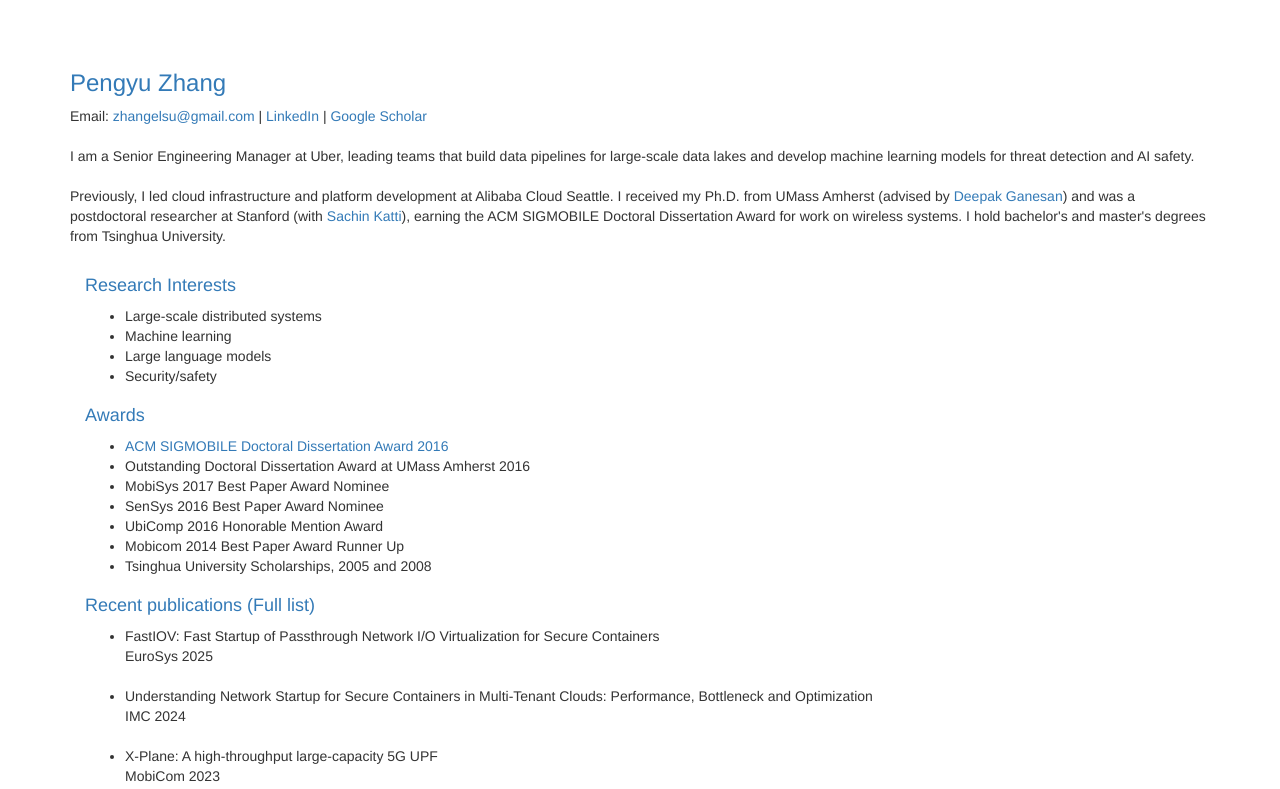
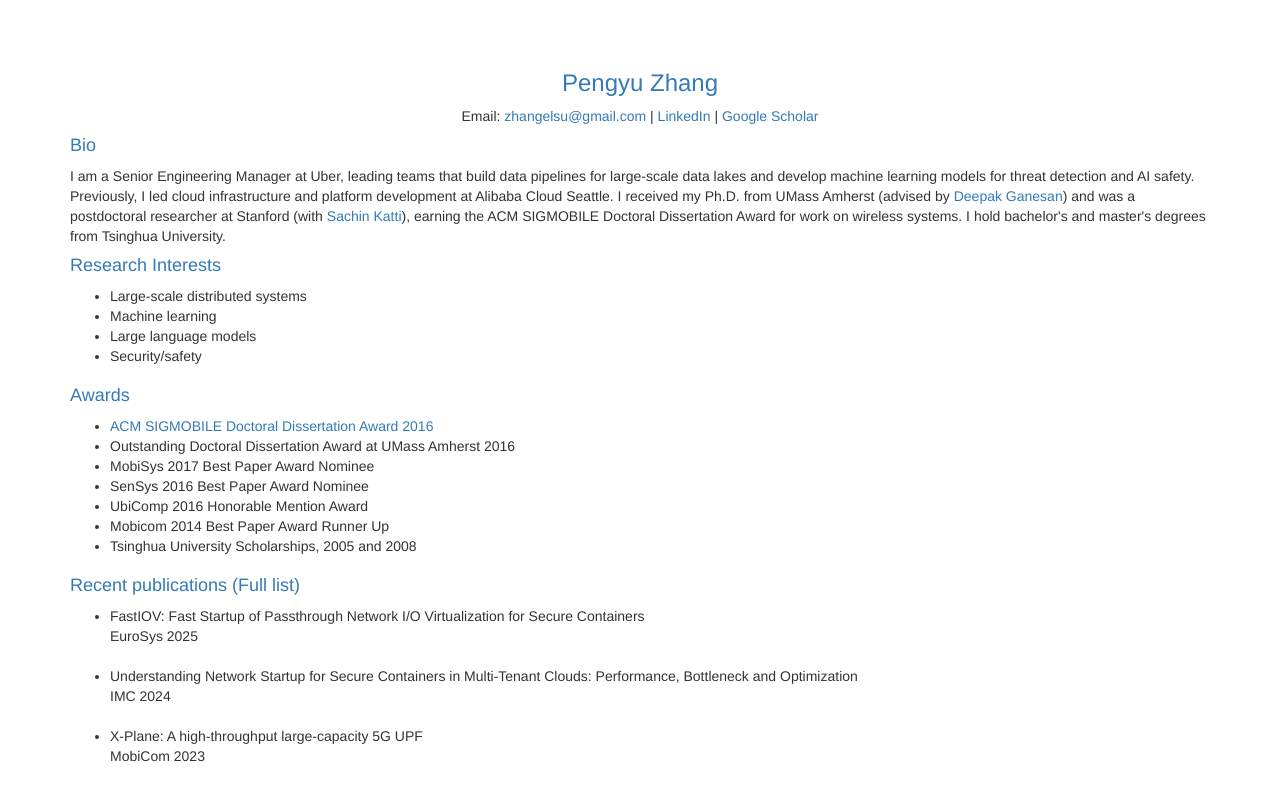
Before and after one commit to pengyuzhang/pengyuzhang.github.io, a plain HTML site: page index.html in a window 1280 px wide. Shown: the top 789 px of the page. Drawn offline with nearby package versions, Linux system fonts and the light colour scheme.

Commit message:
Update index.html

```diff
--- a/index.html
+++ b/index.html
@@ -19,16 +19,16 @@
     </head>
     <body>
         <div class="container">
-            <h3 class="text-left text-primary">Pengyu Zhang</h3>
-            <div style="display: block;">
+            <h3 class="text-center text-primary">Pengyu Zhang</h3>
+            <div style="display: block; text-align: center;">
                 Email: <a href="mailto:zhangelsu@gmail.com">zhangelsu@gmail.com</a> |
                 <a href="https://www.linkedin.com/in/pengyu-zhang-5a192a28/">LinkedIn</a> |
                 <a href="https://scholar.google.com/citations?hl=en&user=P5Im3XwAAAAJ&view_op=list_works&sortby=pubdate">Google Scholar</a>
             </div>
-            <div style="display: block;"> <br>
-                I am a Senior Engineering Manager at Uber, leading teams that build data pipelines for large-scale data lakes and develop machine learning models for threat detection and AI safety.<br><br>
-                Previously, I led cloud infrastructure and platform development at Alibaba Cloud Seattle. I received my Ph.D. from UMass Amherst (advised by <a href="https://people.cs.umass.edu/~dganesan/">Deepak Ganesan</a>) and was a postdoctoral researcher at Stanford (with <a href="https://www.linkedin.com/in/sachin-katti-72777943/">Sachin Katti</a>), earning the ACM SIGMOBILE Doctoral Dissertation Award for work on wireless systems. I hold bachelor's and master's degrees from Tsinghua University.<br><br>
-
+        </div>
+        <div class="container">
+            <h4 class="text-left text-primary">Bio</h4>
+            I am a Senior Engineering Manager at Uber, leading teams that build data pipelines for large-scale data lakes and develop machine learning models for threat detection and AI safety. Previously, I led cloud infrastructure and platform development at Alibaba Cloud Seattle. I received my Ph.D. from UMass Amherst (advised by <a href="https://people.cs.umass.edu/~dganesan/">Deepak Ganesan</a>) and was a postdoctoral researcher at Stanford (with <a href="https://www.linkedin.com/in/sachin-katti-72777943/">Sachin Katti</a>), earning the ACM SIGMOBILE Doctoral Dissertation Award for work on wireless systems. I hold bachelor's and master's degrees from Tsinghua University.
         </div>
         <div class="container">
             <h4 class="text-left text-primary">Research Interests</h4>
```
